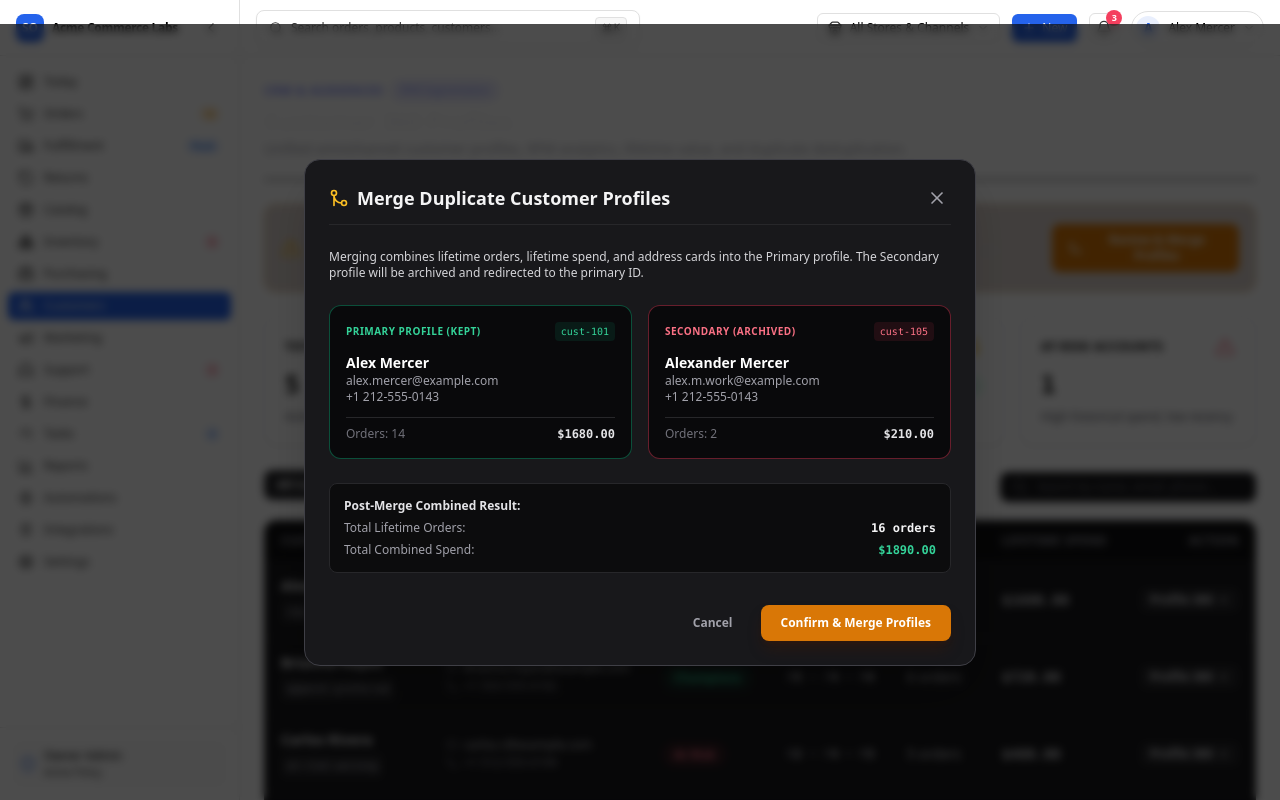
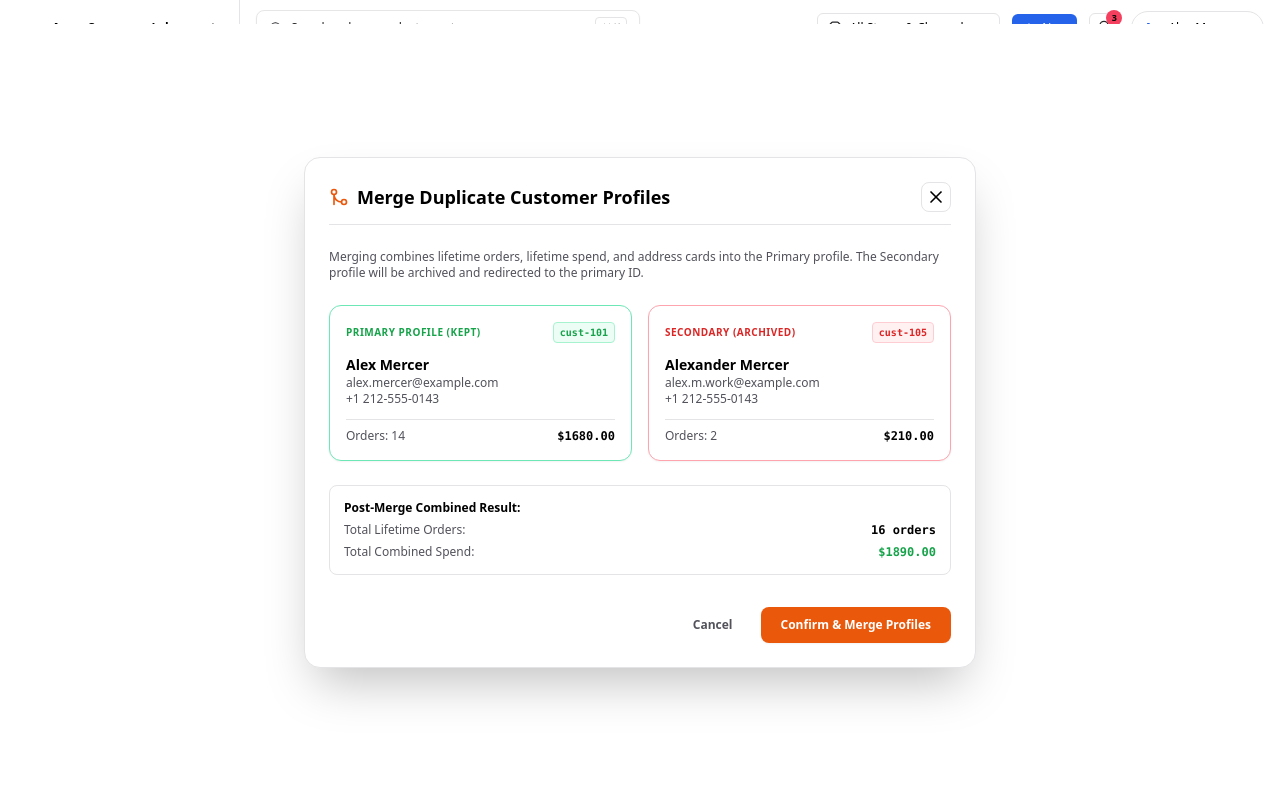
Before and after one commit to Navdeep-kr/E-commerce, a Next.js app in the folder apps/web/: page /1/customers in a window 1280 px wide. Both pictures are taken after a click on the button "Review & Merge Profiles". Built offline with nearby package versions, Linux system fonts and the light colour scheme.

Commit message:
fix(theme): eliminate all dark backgrounds for 100% pure white canvas across tables, tabs, inputs and cards

```diff
--- a/apps/web/src/app/[orgSlug]/customers/page.tsx
+++ b/apps/web/src/app/[orgSlug]/customers/page.tsx
@@ -224,10 +224,10 @@ export default function CustomersPage() {
               <button
                 key={seg}
                 onClick={() => setActiveSegment(seg)}
-                className={`rounded-lg px-3 py-1.5 text-xs font-semibold whitespace-nowrap transition-colors ${
+                className={`rounded-lg px-3 py-1.5 text-xs font-bold whitespace-nowrap transition-colors border ${
                   activeSegment === seg
-                    ? 'bg-zinc-800 text-white border border-zinc-700'
-                    : 'text-zinc-400 hover:bg-zinc-800/40 hover:text-zinc-200'
+                    ? 'bg-white text-black border-black shadow-sm ring-1 ring-black'
+                    : 'bg-white text-zinc-600 border-zinc-200 hover:bg-zinc-50 hover:text-black'
                 }`}
               >
                 {seg === 'all' ? 'All Customers' : seg}
@@ -242,15 +242,15 @@ export default function CustomersPage() {
               value={searchQuery}
               onChange={(e) => setSearchQuery(e.target.value)}
               placeholder="Search by name, email, phone..."
-              className="w-full rounded-lg bg-zinc-900 border border-zinc-800 pl-9 pr-3 py-1.5 text-xs text-white placeholder-zinc-500 focus:border-indigo-500 focus:outline-none"
+              className="w-full rounded-lg bg-white border border-zinc-300 pl-9 pr-3 py-1.5 text-xs text-black placeholder-zinc-400 focus:border-black focus:outline-none"
             />
           </div>
         </div>
 
         {/* Customer Directory Table */}
-        <div className="rounded-xl border border-zinc-800 bg-zinc-900 overflow-hidden">
-          <table className="w-full text-left text-sm">
-            <thead className="border-b border-zinc-800 bg-zinc-950/60 text-xs font-semibold text-zinc-400 uppercase tracking-wider">
+        <div className="rounded-xl border border-zinc-200 bg-white overflow-hidden shadow-sm">
+          <table className="w-full text-left text-sm bg-white">
+            <thead className="border-b border-zinc-200 bg-white text-xs font-bold text-black uppercase tracking-wider">
               <tr>
                 <th className="py-3 px-4">Customer</th>
                 <th className="py-3 px-4">Contact</th>
@@ -261,13 +261,13 @@ export default function CustomersPage() {
                 <th className="py-3 px-4 text-right">Action</th>
               </tr>
             </thead>
-            <tbody className="divide-y divide-zinc-800 font-medium">
+            <tbody className="divide-y divide-zinc-200 font-medium bg-white">
               {filteredCustomers.map((c) => (
-                <tr key={c.id} className="hover:bg-zinc-800/30 transition-colors">
-                  <td className="py-3.5 px-4 font-semibold text-zinc-100">
+                <tr key={c.id} className="hover:bg-zinc-50 transition-colors bg-white">
+                  <td className="py-3.5 px-4 font-bold text-black">
                     <Link
                       href={`/${orgSlug}/customers/${c.id}`}
-                      className="hover:text-indigo-400 transition-colors"
+                      className="hover:underline text-black"
                     >
                       {c.firstName} {c.lastName}
                     </Link>
@@ -275,56 +275,56 @@ export default function CustomersPage() {
                       {c.tags.map((t) => (
                         <span
                           key={t}
-                          className="rounded bg-zinc-800 text-[10px] font-mono text-zinc-400 px-1.5 py-0.5"
+                          className="rounded bg-white text-[10px] font-mono text-black font-semibold px-1.5 py-0.5 border border-zinc-300"
                         >
                           {t}
                         </span>
                       ))}
                     </div>
                   </td>
-                  <td className="py-3.5 px-4 text-xs text-zinc-300">
+                  <td className="py-3.5 px-4 text-xs text-black">
                     <div className="flex items-center gap-1.5">
-                      <Mail className="h-3 w-3 text-zinc-500" />
-                      <span>{c.email}</span>
+                      <Mail className="h-3 w-3 text-zinc-600" />
+                      <span className="text-black font-medium">{c.email}</span>
                     </div>
                     {c.phone && (
-                      <div className="flex items-center gap-1.5 text-zinc-400 mt-0.5">
-                        <Phone className="h-3 w-3 text-zinc-500" />
+                      <div className="flex items-center gap-1.5 text-zinc-700 mt-0.5">
+                        <Phone className="h-3 w-3 text-zinc-600" />
                         <span>{c.phone}</span>
                       </div>
                     )}
                   </td>
                   <td className="py-3.5 px-4">
                     <span
-                      className={`rounded-full px-2.5 py-0.5 text-xs font-semibold ${
+                      className={`rounded-full px-2.5 py-0.5 text-xs font-bold border ${
                         c.rfm.segment === 'Champions'
-                          ? 'bg-emerald-500/10 text-emerald-400 border border-emerald-500/20'
+                          ? 'bg-white text-emerald-600 border-emerald-500'
                           : c.rfm.segment === 'At Risk'
-                          ? 'bg-rose-500/10 text-rose-400 border border-rose-500/20'
+                          ? 'bg-white text-rose-600 border-rose-500'
                           : c.rfm.segment === 'Loyal Customers'
-                          ? 'bg-indigo-500/10 text-indigo-400 border border-indigo-500/20'
-                          : 'bg-zinc-800 text-zinc-300 border border-zinc-700'
+                          ? 'bg-white text-emerald-700 border-emerald-400'
+                          : 'bg-white text-orange-600 border-orange-400'
                       }`}
                     >
                       {c.rfm.segment}
                     </span>
                   </td>
-                  <td className="py-3.5 px-4 font-mono text-xs text-zinc-400">
-                    R<span className="font-bold text-zinc-200">{c.rfm.recencyScore}</span> &bull; F
-                    <span className="font-bold text-zinc-200">{c.rfm.frequencyScore}</span> &bull; M
-                    <span className="font-bold text-zinc-200">{c.rfm.monetaryScore}</span>
+                  <td className="py-3.5 px-4 font-mono text-xs text-zinc-700">
+                    R<span className="font-bold text-black">{c.rfm.recencyScore}</span> &bull; F
+                    <span className="font-bold text-black">{c.rfm.frequencyScore}</span> &bull; M
+                    <span className="font-bold text-black">{c.rfm.monetaryScore}</span>
                   </td>
-                  <td className="py-3.5 px-4 text-zinc-300">{c.ordersCount} orders</td>
-                  <td className="py-3.5 px-4 font-mono font-bold text-zinc-200">
+                  <td className="py-3.5 px-4 text-black font-semibold">{c.ordersCount} orders</td>
+                  <td className="py-3.5 px-4 font-mono font-bold text-black">
                     ${(c.totalSpentMinor / 100).toFixed(2)}
                   </td>
                   <td className="py-3.5 px-4 text-right">
                     <Link
                       href={`/${orgSlug}/customers/${c.id}`}
-                      className="inline-flex items-center gap-1 rounded-md bg-zinc-800 px-2.5 py-1 text-xs font-semibold text-zinc-200 hover:bg-zinc-700 hover:text-white transition-colors"
+                      className="inline-flex items-center gap-1 rounded-md bg-white border border-zinc-300 px-2.5 py-1 text-xs font-bold text-black hover:bg-zinc-100 hover:border-black transition-colors shadow-sm"
                     >
                       <span>Profile 360</span>
-                      <ArrowRight className="h-3 w-3" />
+                      <ArrowRight className="h-3 w-3 text-black" />
                     </Link>
                   </td>
                 </tr>
@@ -336,67 +336,67 @@ export default function CustomersPage() {
 
       {/* Customer Profile Merge Modal */}
       {mergeModalOpen && primaryCust && secondaryCust && (
-        <div className="fixed inset-0 z-50 flex items-center justify-center bg-black/70 backdrop-blur-sm p-4">
-          <div className="w-full max-w-2xl rounded-2xl border border-zinc-700 bg-zinc-900 p-6 shadow-2xl space-y-6">
-            <div className="flex items-center justify-between border-b border-zinc-800 pb-3">
+        <div className="fixed inset-0 z-50 flex items-center justify-center bg-black/40 backdrop-blur-sm p-4">
+          <div className="w-full max-w-2xl rounded-2xl border border-zinc-200 bg-white p-6 shadow-2xl space-y-6 text-black">
+            <div className="flex items-center justify-between border-b border-zinc-200 pb-3">
               <div className="flex items-center gap-2">
-                <GitMerge className="h-5 w-5 text-amber-400" />
-                <h3 className="text-lg font-bold text-zinc-100">Merge Duplicate Customer Profiles</h3>
+                <GitMerge className="h-5 w-5 text-orange-500" />
+                <h3 className="text-lg font-bold text-black">Merge Duplicate Customer Profiles</h3>
               </div>
               <button
                 onClick={() => setMergeModalOpen(false)}
-                className="rounded-lg p-1 text-zinc-400 hover:bg-zinc-800 hover:text-zinc-200"
+                className="rounded-lg p-1 text-zinc-500 hover:bg-zinc-100 hover:text-black"
               >
                 <X className="h-5 w-5" />
               </button>
             </div>
 
-            <p className="text-xs text-zinc-300">
+            <p className="text-xs text-zinc-600">
               Merging combines lifetime orders, lifetime spend, and address cards into the Primary profile. The Secondary profile will be archived and redirected to the primary ID.
             </p>
 
             <div className="grid grid-cols-2 gap-4">
               {/* Primary Profile Card */}
-              <div className="rounded-xl border border-emerald-500/40 bg-zinc-950 p-4 space-y-3">
+              <div className="rounded-xl border border-emerald-300 bg-white p-4 space-y-3 shadow-sm">
                 <div className="flex items-center justify-between">
-                  <span className="text-[10px] font-bold uppercase tracking-wider text-emerald-400">
+                  <span className="text-[10px] font-bold uppercase tracking-wider text-emerald-600">
                     Primary Profile (Kept)
                   </span>
-                  <span className="rounded bg-emerald-500/10 px-1.5 py-0.5 text-[10px] text-emerald-400 font-mono">
+                  <span className="rounded bg-emerald-50 border border-emerald-200 px-1.5 py-0.5 text-[10px] text-emerald-700 font-mono font-bold">
                     {primaryCust.id}
                   </span>
                 </div>
                 <div>
-                  <p className="font-bold text-sm text-white">{primaryCust.firstName} {primaryCust.lastName}</p>
-                  <p className="text-xs text-zinc-400">{primaryCust.email}</p>
-                  <p className="text-xs text-zinc-400">{primaryCust.phone}</p>
+                  <p className="font-bold text-sm text-black">{primaryCust.firstName} {primaryCust.lastName}</p>
+                  <p className="text-xs text-zinc-600">{primaryCust.email}</p>
+                  <p className="text-xs text-zinc-600">{primaryCust.phone}</p>
                 </div>
-                <div className="pt-2 border-t border-zinc-800 text-xs flex justify-between">
-                  <span className="text-zinc-500">Orders: {primaryCust.ordersCount}</span>
-                  <span className="font-mono font-bold text-zinc-200">
+                <div className="pt-2 border-t border-zinc-200 text-xs flex justify-between">
+                  <span className="text-zinc-600">Orders: {primaryCust.ordersCount}</span>
+                  <span className="font-mono font-bold text-black">
                     ${(primaryCust.totalSpentMinor / 100).toFixed(2)}
                   </span>
                 </div>
               </div>
 
               {/* Secondary Profile Card */}
-              <div className="rounded-xl border border-rose-500/40 bg-zinc-950 p-4 space-y-3">
+              <div className="rounded-xl border border-rose-300 bg-white p-4 space-y-3 shadow-sm">
                 <div className="flex items-center justify-between">
-                  <span className="text-[10px] font-bold uppercase tracking-wider text-rose-400">
+                  <span className="text-[10px] font-bold uppercase tracking-wider text-rose-600">
                     Secondary (Archived)
                   </span>
-                  <span className="rounded bg-rose-500/10 px-1.5 py-0.5 text-[10px] text-rose-400 font-mono">
+                  <span className="rounded bg-rose-50 border border-rose-200 px-1.5 py-0.5 text-[10px] text-rose-700 font-mono font-bold">
                     {secondaryCust.id}
                   </span>
                 </div>
                 <div>
-                  <p className="font-bold text-sm text-white">{secondaryCust.firstName} {secondaryCust.lastName}</p>
-                  <p className="text-xs text-zinc-400">{secondaryCust.email}</p>
-                  <p className="text-xs text-zinc-400">{secondaryCust.phone}</p>
+                  <p className="font-bold text-sm text-black">{secondaryCust.firstName} {secondaryCust.lastName}</p>
+                  <p className="text-xs text-zinc-600">{secondaryCust.email}</p>
+                  <p className="text-xs text-zinc-600">{secondaryCust.phone}</p>
                 </div>
-                <div className="pt-2 border-t border-zinc-800 text-xs flex justify-between">
-                  <span className="text-zinc-500">Orders: {secondaryCust.ordersCount}</span>
-                  <span className="font-mono font-bold text-zinc-200">
+                <div className="pt-2 border-t border-zinc-200 text-xs flex justify-between">
+                  <span className="text-zinc-600">Orders: {secondaryCust.ordersCount}</span>
+                  <span className="font-mono font-bold text-black">
                     ${(secondaryCust.totalSpentMinor / 100).toFixed(2)}
                   </span>
                 </div>
@@ -404,17 +404,17 @@ export default function CustomersPage() {
             </div>
 
             {/* Post Merge Preview */}
-            <div className="rounded-lg bg-zinc-950/80 p-3.5 border border-zinc-800 text-xs space-y-1.5">
-              <span className="font-semibold text-zinc-200">Post-Merge Combined Result:</span>
-              <div className="flex justify-between text-zinc-400">
+            <div className="rounded-lg bg-zinc-50 p-3.5 border border-zinc-200 text-xs space-y-1.5">
+              <span className="font-bold text-black">Post-Merge Combined Result:</span>
+              <div className="flex justify-between text-zinc-600">
                 <span>Total Lifetime Orders:</span>
-                <span className="font-mono font-bold text-zinc-100">
+                <span className="font-mono font-bold text-black">
                   {primaryCust.ordersCount + secondaryCust.ordersCount} orders
                 </span>
               </div>
-              <div className="flex justify-between text-zinc-400">
+              <div className="flex justify-between text-zinc-600">
                 <span>Total Combined Spend:</span>
-                <span className="font-mono font-bold text-emerald-400">
+                <span className="font-mono font-bold text-emerald-600">
                   ${((primaryCust.totalSpentMinor + secondaryCust.totalSpentMinor) / 100).toFixed(2)}
                 </span>
               </div>
@@ -424,7 +424,7 @@ export default function CustomersPage() {
               <button
                 type="button"
                 onClick={() => setMergeModalOpen(false)}
-                className="px-4 py-2 text-xs font-semibold text-zinc-400 hover:text-zinc-200"
+                className="px-4 py-2 text-xs font-semibold text-zinc-600 hover:text-black"
               >
                 Cancel
               </button>
@@ -432,7 +432,7 @@ export default function CustomersPage() {
                 type="button"
                 disabled={isMerging}
                 onClick={handleExecuteMerge}
-                className="rounded-lg bg-amber-600 px-5 py-2.5 text-xs font-bold text-white hover:bg-amber-500 transition-colors flex items-center gap-1.5 shadow-lg shadow-amber-950/40"
+                className="rounded-lg bg-orange-600 px-5 py-2.5 text-xs font-bold text-white hover:bg-orange-500 transition-colors flex items-center gap-1.5 shadow-sm"
               >
                 {isMerging ? 'Merging Profiles...' : 'Confirm & Merge Profiles'}
               </button>
--- a/apps/web/src/app/globals.css
+++ b/apps/web/src/app/globals.css
@@ -12,14 +12,14 @@
     --popover-foreground: 0 0% 0%;
     --primary: 221.2 83.2% 53.3%;
     --primary-foreground: 0 0% 100%;
-    --muted: 0 0% 97%;
+    --muted: 0 0% 100%;
     --muted-foreground: 0 0% 20%;
-    --accent: 0 0% 96%;
+    --accent: 0 0% 100%;
     --accent-foreground: 0 0% 0%;
     --destructive: 0 84.2% 55%;
     --destructive-foreground: 0 0% 100%;
-    --border: 0 0% 88%;
-    --input: 0 0% 88%;
+    --border: 0 0% 90%;
+    --input: 0 0% 90%;
     --ring: 0 0% 0%;
     --radius: 0.5rem;
   }
@@ -33,37 +33,141 @@
     --popover-foreground: 0 0% 0%;
     --primary: 221.2 83.2% 53.3%;
     --primary-foreground: 0 0% 100%;
-    --muted: 0 0% 97%;
+    --muted: 0 0% 100%;
     --muted-foreground: 0 0% 20%;
-    --accent: 0 0% 96%;
+    --accent: 0 0% 100%;
     --accent-foreground: 0 0% 0%;
     --destructive: 0 84.2% 55%;
     --destructive-foreground: 0 0% 100%;
-    --border: 0 0% 88%;
-    --input: 0 0% 88%;
+    --border: 0 0% 90%;
+    --input: 0 0% 90%;
     --ring: 0 0% 0%;
   }
 }
 
+/* ============================================================ */
+/* ABSOLUTE 100% PURE WHITE BACKGROUND REQUIREMENT               */
+/* ============================================================ */
+
 html, body {
-  color: #000000;
+  color: #000000 !important;
   background-color: #ffffff !important;
+  background: #ffffff !important;
   font-feature-settings: "rlig" 1, "calt" 1, "tnum" 1;
 }
 
-/* Red, Black, Green, Orange color palette enhancements */
-.text-danger, .badge-danger, .status-danger {
-  color: #dc2626 !important; /* Red */
+/* 1. Force EVERY single container, card, panel, table, row, column to be 100% white */
+div, section, main, aside, header, nav, footer,
+table, thead, tbody, tr, th, td,
+[class*="bg-zinc-"],
+[class*="bg-slate-"],
+[class*="bg-gray-"],
+[class*="bg-neutral-"],
+[class*="bg-stone-"],
+.bg-background,
+.bg-card,
+.bg-muted,
+.bg-white {
+  background-color: #ffffff !important;
 }
 
-.text-success, .badge-success, .status-success {
-  color: #16a34a !important; /* Green */
+/* Subtle clean hover for table rows */
+tr:hover,
+tr[class*="hover:bg-"]:hover {
+  background-color: #fbfbfb !important;
 }
 
-.text-warning, .badge-warning, .status-warning {
-  color: #ea580c !important; /* Orange */
+/* 2. Crisp, elegant borders */
+[class*="border-zinc-"],
+[class*="border-slate-"],
+[class*="border-gray-"],
+[class*="border-neutral-"],
+[class*="divide-zinc-"] > :not([hidden]) ~ :not([hidden]),
+.border-border,
+.divide-border > :not([hidden]) ~ :not([hidden]) {
+  border-color: #e4e4e7 !important; /* zinc-200 */
 }
 
-.text-primary-dark {
-  color: #000000 !important; /* Black */
+/* ============================================================ */
+/* COLOR PALETTE: BLACK, RED, GREEN, ORANGE                    */
+/* ============================================================ */
+
+/* 1. BLACK: Headers, values, customer names, main text, tags */
+h1, h2, h3, h4, h5, h6,
+.text-foreground,
+.text-black,
+[class*="text-zinc-100"],
+[class*="text-zinc-200"],
+[class*="text-zinc-300"],
+[class*="text-slate-100"],
+[class*="text-slate-200"],
+[class*="text-slate-300"],
+[class*="text-gray-100"],
+[class*="text-gray-200"],
+[class*="text-gray-300"],
+.text-white:not(.bg-primary):not(.bg-emerald-600):not(.bg-rose-600):not(.bg-orange-600):not(.bg-blue-600) {
+  color: #000000 !important;
 }
+
+/* Secondary descriptions and labels in high-contrast dark zinc */
+[class*="text-zinc-400"],
+[class*="text-zinc-500"],
+[class*="text-slate-400"],
+[class*="text-slate-500"],
+[class*="text-gray-400"],
+[class*="text-gray-500"],
+.text-muted-foreground {
+  color: #27272a !important;
+}
+
+/* 2. RED: Danger, errors, cancellations, returns, refunds, breached SLA, at-risk */
+[class*="text-rose-"],
+[class*="text-red-"],
+.text-destructive,
+.text-danger,
+.badge-danger {
+  color: #dc2626 !important;
+}
+
+/* 3. GREEN: Success, delivered, paid, champions, active revenue, in-stock */
+[class*="text-emerald-"],
+[class*="text-green-"],
+.text-success,
+.badge-success {
+  color: #16a34a !important;
+}
+
+/* 4. ORANGE: Warnings, promising, on-hold, packing, pending, low stock, SLA warnings */
+[class*="text-amber-"],
+[class*="text-orange-"],
+.text-warning,
+.badge-warning {
+  color: #ea580c !important;
+}
+
+/* ============================================================ */
+/* FORM CONTROLS & INTERACTIVE ELEMENTS                         */
+/* ============================================================ */
+
+/* Inputs & Form Controls: pure white background and crisp black text */
+input, select, textarea {
+  background-color: #ffffff !important;
+  color: #000000 !important;
+  border: 1px solid #d4d4d8 !important;
+}
+
+input::placeholder, textarea::placeholder {
+  color: #71717a !important;
+}
+
+/* Buttons and tag chips: pure white background */
+button[class*="bg-zinc-"],
+button[class*="bg-slate-"],
+button[class*="bg-gray-"],
+span[class*="bg-zinc-"],
+span[class*="bg-slate-"],
+span[class*="bg-gray-"] {
+  background-color: #ffffff !important;
+  color: #000000 !important;
+  border: 1px solid #e4e4e7 !important;
+}
```
